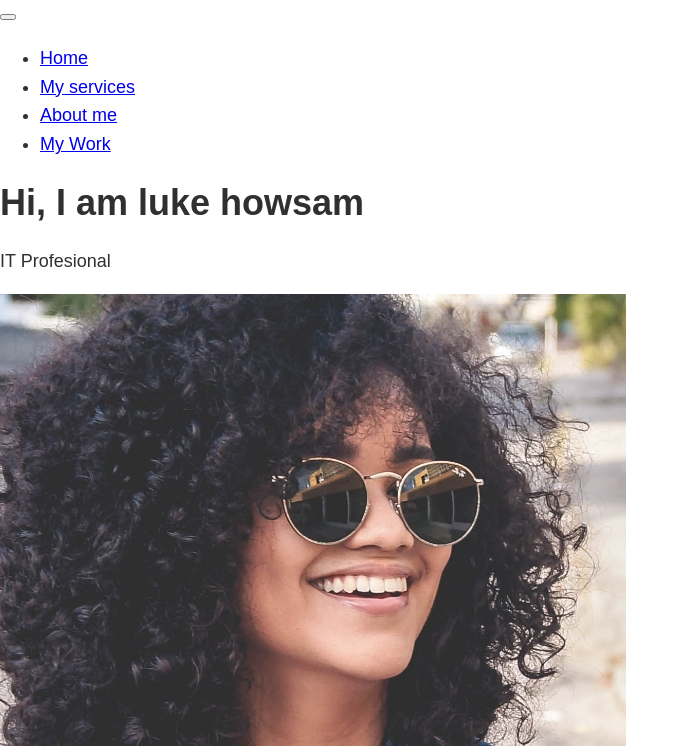
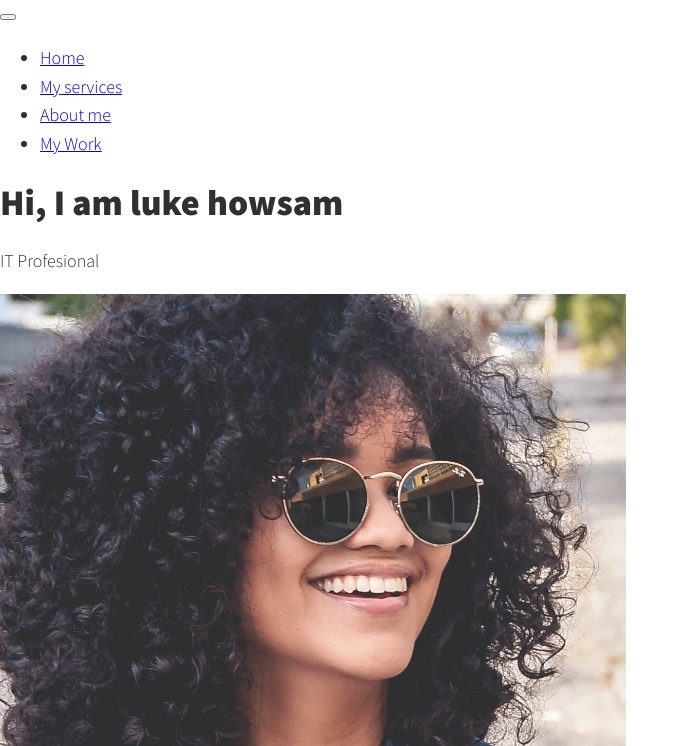
Before and after one commit to luke-h1/archived-portfolio, a plain HTML site: page index.html in a window 1280 px wide. Shown: the part 54-800 px from the top of the page, without its empty margins (0-689 px from the left). Drawn offline with Linux system fonts and the light colour scheme.

Commit message:
fix conflicts

```diff
--- a/index.html
+++ b/index.html
@@ -9,6 +9,10 @@
     <!--normalize css-->
     <script src="https://use.fontawesome.com/7eda39eee0.js"></script>
     <!--FONT AWESOME -->
+
+    <!--GOOGLE FONTS-->
+    <link href="https://fonts.googleapis.com/css?family=Source+Code+Pro:400,900|Source+Sans+Pro:300,900&display=swap" rel="stylesheet">
+
     <meta charset="UTF-8" />
     <title>devLuke portfolio site</title>
   </head>
```
